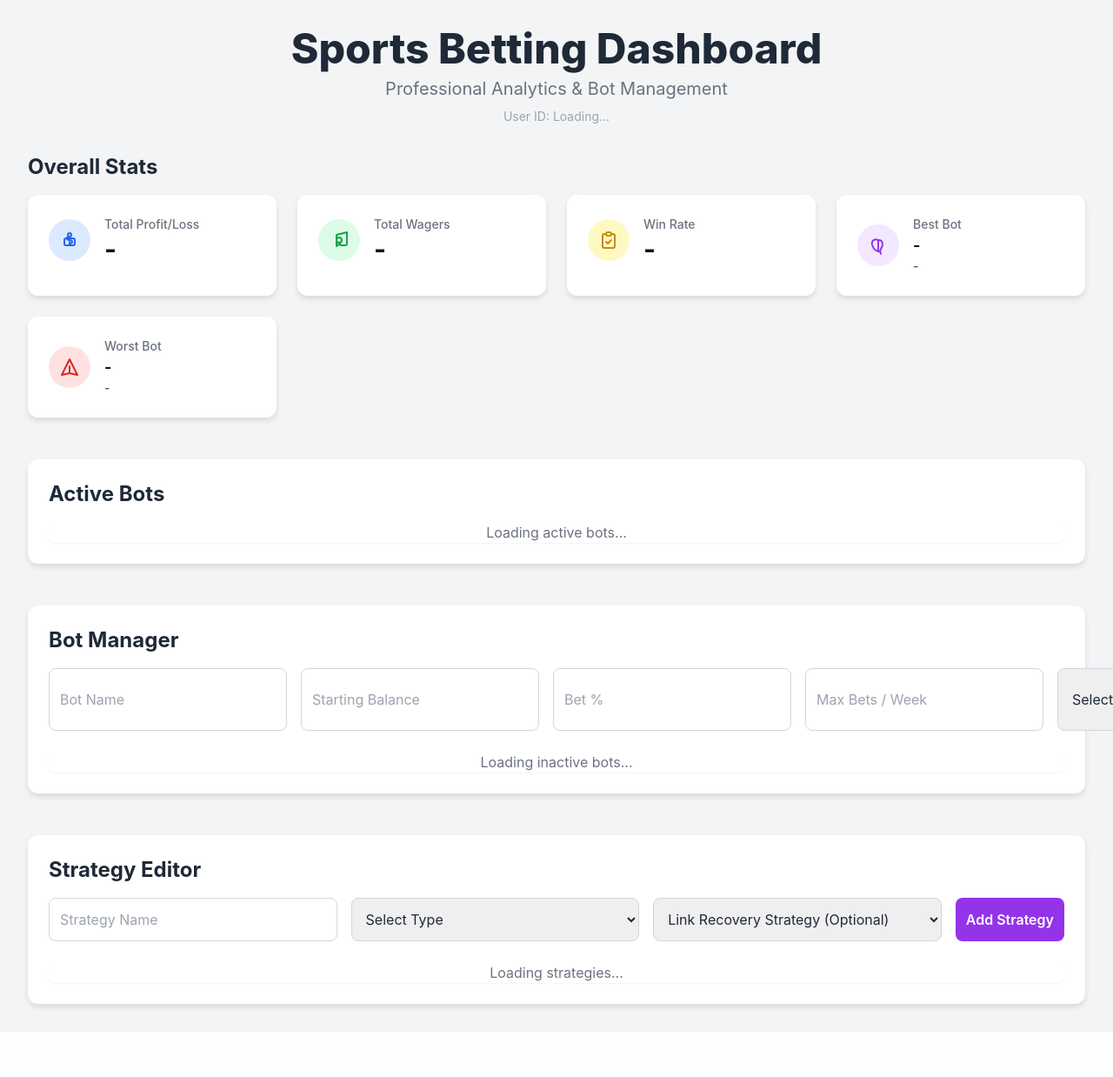
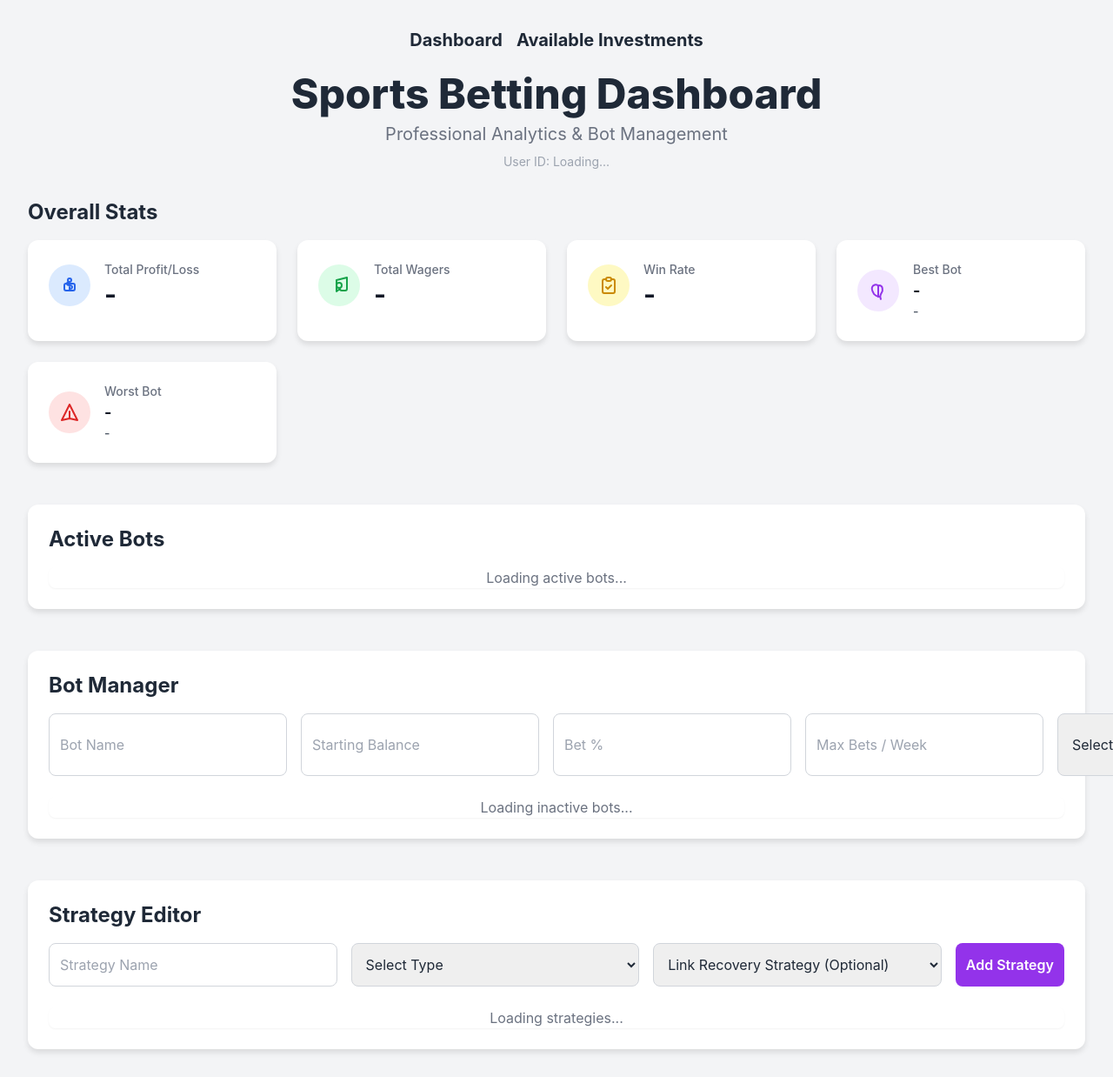
Before and after one commit to jslimak2/SI-HQ, a Flask app: page / in a window 1280 px wide; the page is wider, and only the part inside the window is pictured. Shown: that part at 87% size. Before the commit the page ends 1162 px from the top of that part, so only its background shows below. Run offline with Flask 3, Linux system fonts and the light colour scheme; parts of the project's set-up code (start-up, migrations or seed data) failed here and were passed over; some libraries are stand-ins or nearby versions.

Commit message:
Added Available Investments tab.

```diff
--- a/dashboard/app.py
+++ b/dashboard/app.py
@@ -2,6 +2,7 @@ import os
 import random
 import datetime
 import firebase_admin
+import requests
 from firebase_admin import credentials, firestore
 from flask import Flask, request, jsonify, render_template
 from dotenv import load_dotenv
@@ -43,6 +44,11 @@ firebase_config = {
     'messagingSenderId': os.getenv('FIREBASE_MESSAGING_SENDER_ID'),
     'appId': os.getenv('FIREBASE_APP_ID')
 }
+
+# Load the external sports betting API key
+external_api_key = os.getenv('SPORTS_API_KEY')
+if not external_api_key:
+    print("Warning: SPORTS_API_KEY is not set in your .env file. The available investments feature will not work.")
 
 # Firestore Collection references
 bots_collection = db.collection(f'artifacts/{app_id}/public/data/bots')
@@ -255,5 +261,64 @@ def delete_strategy(strategy_id):
         print(f"Failed to delete strategy: {e}")
         return jsonify({'success': False, 'message': f'Failed to delete strategy: {e}'}), 500
 
+@app.route('/api/available-investments', methods=['GET'])
+def get_available_investments():
+    """Fetches upcoming college football games and a list of bets placed on them by bots."""
+    if not external_api_key:
+        return jsonify({'success': False, 'message': 'SPORTS_API_KEY is not set.'}), 500
+
+    try:
+        # Fetch upcoming college football games using the external API
+        sports_api_url = f"https://api.the-odds-api.com/v4/sports/americanfootball_ncaaf/odds/?apiKey={external_api_key}&regions=us&markets=h2h"
+        response = requests.get(sports_api_url)
+        response.raise_for_status()
+        upcoming_games = response.json()
+
+        # Fetch all bots' bet history to check for existing bets
+        bots_snapshot = bots_collection.stream()
+        all_bet_history = []
+        for bot_doc in bots_snapshot:
+            all_bet_history.extend(bot_doc.to_dict().get('bet_history', []))
+
+        # Combine game data with placed bets
+        investments = []
+        for game in upcoming_games:
+            game_bets = [
+                bet for bet in all_bet_history
+                if bet.get('teams', '') == f"{game.get('away_team')} vs {game.get('home_team')}"
+            ]
+
+            # Add defensive checks for bookmakers and markets
+            bookmakers = game.get('bookmakers', [])
+            if not bookmakers:
+                continue # Skip to the next game if no bookmakers are found
+
+            markets = bookmakers[0].get('markets', [])
+            if not markets:
+                continue # Skip to the next game if no markets are found
+
+            odds = markets[0].get('outcomes', [])
+
+            investments.append({
+                'id': game['id'],
+                'sport': game['sport_title'],
+                'teams': f"{game.get('away_team')} vs {game.get('home_team')}",
+                'commence_time': game['commence_time'],
+                'odds': odds,
+                'placed_bets': game_bets
+            })
+
+        return jsonify({
+            'success': True,
+            'investments': investments
+        }), 200
+
+    except requests.exceptions.HTTPError as e:
+        print(f"HTTP Error fetching sports data: {e}")
+        return jsonify({'success': False, 'message': f'HTTP Error: {e.response.text}'}), e.response.status_code
+    except Exception as e:
+        print(f"An unexpected error occurred: {e}")
+        return jsonify({'success': False, 'message': f'An unexpected error occurred: {e}'}), 500
+
 if __name__ == '__main__':
     app.run(debug=True)
--- a/dashboard/templates/index.html
+++ b/dashboard/templates/index.html
@@ -95,9 +95,29 @@
             100% { transform: rotate(360deg); }
         }
     </style>
+
+    <script>
+        function showPage(pageId) {
+            const pages = ['dashboard-page', 'investments-page'];
+            pages.forEach(id => {
+                document.getElementById(id).style.display = (id === pageId) ? 'block' : 'none';
+            });
+            if (pageId === 'investments-page') {
+                // Ensure this function is globally available or called correctly
+                if (typeof window.fetchAndDisplayInvestments === 'function') {
+                    window.fetchAndDisplayInvestments();
+                } else {
+                    console.error("fetchAndDisplayInvestments is not defined.");
+                }
+            }
+        }
+    </script>
 </head>
 <body class="bg-gray-100 flex flex-col items-center justify-start min-h-screen p-8">
-
+    <nav class="flex space-x-4 mb-6">
+        <button onclick="showPage('dashboard-page')" class="text-xl font-bold text-gray-800 hover:text-indigo-600">Dashboard</button>
+        <button onclick="showPage('investments-page')" class="text-xl font-bold text-gray-800 hover:text-indigo-600">Available Investments</button>
+    </nav>
     <div id="message-box" class="message-box"></div>
     <div id="loading-spinner" class="spinner hidden"></div>
 
@@ -107,7 +127,7 @@
             <p class="text-xl text-gray-500 mt-2">Professional Analytics & Bot Management</p>
             <p class="text-sm text-gray-400 mt-2">User ID: <span id="user-id">Loading...</span></p>
         </header>
-
+        <div id="dashboard-page">
             <section id="overall-stats-section" class="mb-12">
                 <h2 class="text-2xl font-bold mb-4">Overall Stats</h2>
                 <div id="stats-container" class="grid grid-cols-1 md:grid-cols-2 lg:grid-cols-4 gap-6">
@@ -243,6 +263,19 @@
                     <p id="strategies-loading" class="text-center text-gray-500">Loading strategies...</p>
                 </div>
             </section>
+        </div>
+
+        <div id="investments-page" class="mt-8 bg-white rounded-lg shadow-lg p-6" style="display: none;">
+            <header class="flex justify-between items-center mb-4">
+                <h2 class="text-2xl font-semibold text-gray-800">Available Investments</h2>
+                <button onclick="fetchAndDisplayInvestments()" class="bg-blue-600 text-white px-4 py-2 rounded-lg shadow hover:bg-blue-700 transition">
+                    Refresh Games
+                </button>
+            </header>
+            <div id="investments-list" class="space-y-6">
+                <p id="no-investments-message" class="text-gray-500 text-center">No upcoming games found. Check your API key or try again later.</p>
+        </div>
+        </div>
     </div>
 
     <div id="bot-details-modal" class="modal">
@@ -389,6 +422,9 @@
                         userId = user.uid;
                         document.getElementById('user-id').textContent = userId;
                         setupFirestoreListeners();
+                        // Set initial page view
+                        showPage('dashboard-page');
+
                     } else {
                         // Attempt to sign in with the provided custom token
                         if (initialAuthToken) {
@@ -404,6 +440,7 @@
                 showMessage('Failed to initialize the app. Check the console.', 'error');
             }
         };
+
 
         // --- FIREBASE LISTENERS ---
         function setupFirestoreListeners() {
@@ -429,6 +466,59 @@
                 console.error("Error fetching bots:", error);
                 showMessage("Failed to load bots.", 'error');
             });
+        }
+
+        window.fetchAndDisplayInvestments = async function() {
+            const investmentsList = document.getElementById('investments-list');
+            const noInvestmentsMessage = document.getElementById('no-investments-message');
+            investmentsList.innerHTML = '';
+            noInvestmentsMessage.style.display = 'block';
+
+            try {
+                const response = await fetch('/api/available-investments');
+                const data = await response.json();
+
+                if (data.success && data.investments.length > 0) {
+                    noInvestmentsMessage.style.display = 'none';
+                    data.investments.forEach(game => {
+                        const gameCard = document.createElement('div');
+                        gameCard.className = 'bg-gray-100 p-4 rounded-lg shadow-md';
+
+                        let betsHtml = '';
+                        if (game.placed_bets && game.placed_bets.length > 0) {
+                            betsHtml = `
+                                <h4 class="font-semibold text-sm mt-2">Placed Bets:</h4>
+                                <ul class="list-disc list-inside text-xs">
+                                    ${game.placed_bets.map(bet => `<li>Bet on ${bet.teams} by Bot ${bet.wager} (Outcome: ${bet.outcome})</li>`).join('')}
+                                </ul>
+                            `;
+                        }
+
+                        gameCard.innerHTML = `
+                            <h3 class="font-bold text-lg">${game.teams}</h3>
+                            <p class="text-gray-600 text-sm">Sport: ${game.sport}</p>
+                            <p class="text-gray-600 text-sm">Time: ${new Date(game.commence_time).toLocaleString()}</p>
+                            <div class="mt-2">
+                                <p class="font-semibold text-sm">Odds:</p>
+                                <ul class="flex space-x-4">
+                                    ${game.odds.map(outcome => `
+                                        <li class="bg-indigo-500 text-white px-3 py-1 rounded-full text-xs">
+                                            ${outcome.name}: ${outcome.price}
+                                        </li>
+                                    `).join('')}
+                                </ul>
+                            </div>
+                            ${betsHtml}
+                        `;
+                        investmentsList.appendChild(gameCard);
+                    });
+                } else {
+                    noInvestmentsMessage.textContent = data.message || 'No upcoming games found.';
+                }
+            } catch (error) {
+                console.error("Error fetching available investments:", error);
+                noInvestmentsMessage.textContent = 'Failed to load investments. Check console for details.';
+            }
         }
 
         // --- RENDERING FUNCTIONS ---
```
Lines whose indentation alone changed are shown as unchanged.
